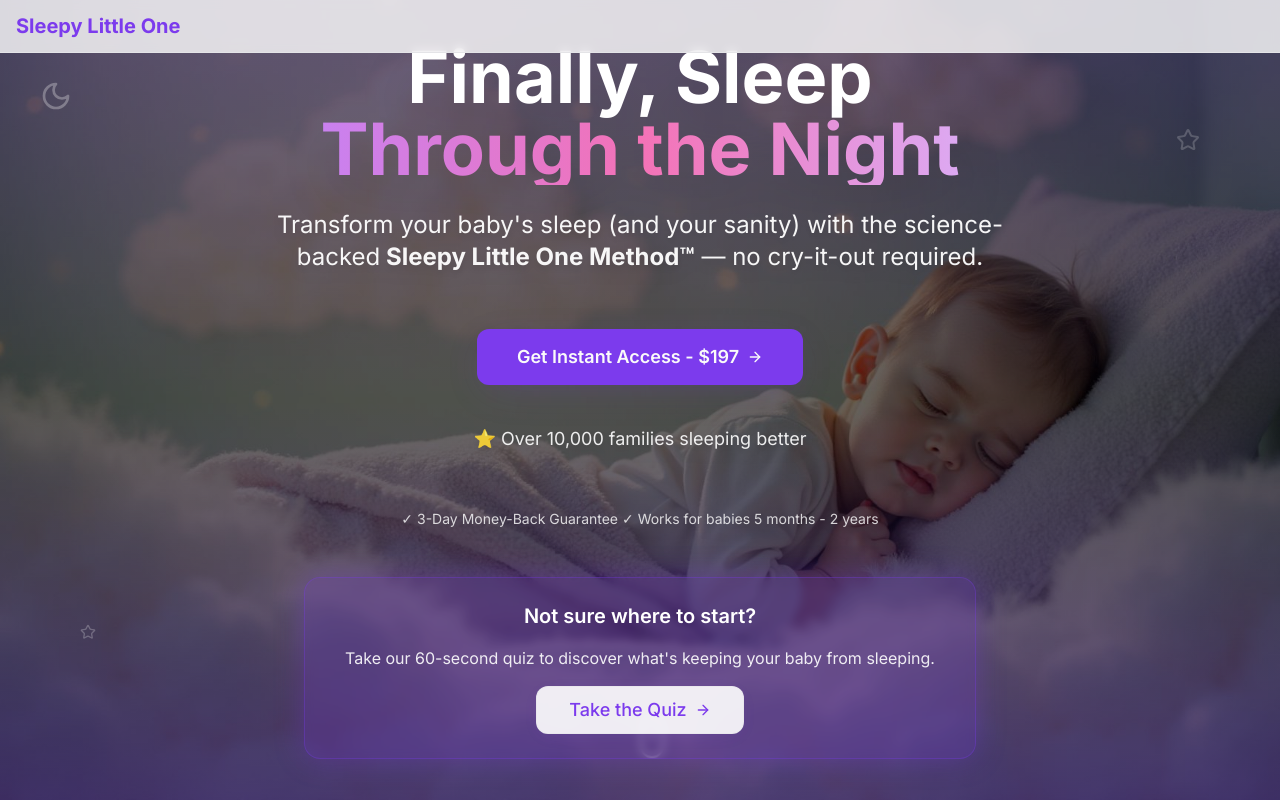
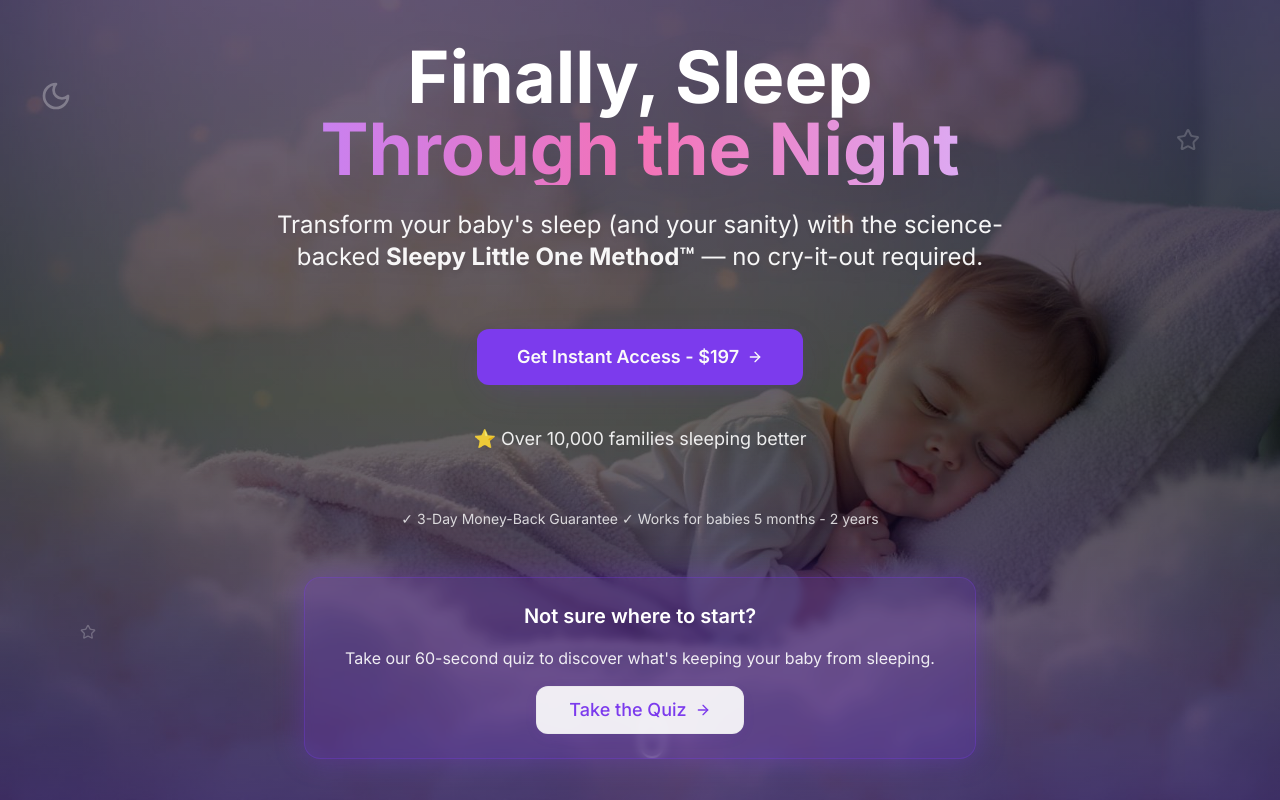
Before and after one commit to jjcampbell01/sleepylittleone, a React (Vite) app: page / in a window 1280 px wide. Shown: the top 800 px of the page. Built offline with nearby package versions, Linux system fonts and the light colour scheme.

Commit message:
Remove navigation bar
Remove navigation bar and related components from the website. This includes removing the `Navigation` component from `Index.tsx` and deleting the `Navigation.tsx` file.

```diff
--- a/src/components/Navigation.tsx
+++ /dev/null
@@ -1,11 +0,0 @@
-export const Navigation = () => {
-  return (
-    <nav className="fixed top-0 left-0 right-0 z-50 bg-background/80 backdrop-blur-sm border-b border-border">
-      <div className="container mx-auto px-4 py-3 flex justify-between items-center">
-        <div className="text-xl font-bold text-primary">
-          Sleepy Little One
-        </div>
-      </div>
-    </nav>
-  );
-};
--- a/src/pages/Index.tsx
+++ b/src/pages/Index.tsx
@@ -13,7 +13,7 @@ import { SEO } from "@/components/SEO";
 import { OrganizationStructuredData, WebSiteStructuredData } from "@/components/StructuredData";
 import { StickyQuizBanner } from "@/components/StickyQuizBanner";
 import { ExitIntentPopup } from "@/components/ExitIntentPopup";
-import { Navigation } from "@/components/Navigation";
+
 
 const Index = () => {
   return (
@@ -25,7 +25,7 @@ const Index = () => {
       />
       <OrganizationStructuredData />
       <WebSiteStructuredData />
-      <Navigation />
+
       <HeroSection />
       <ProblemSection />
       <SolutionSection />
```
